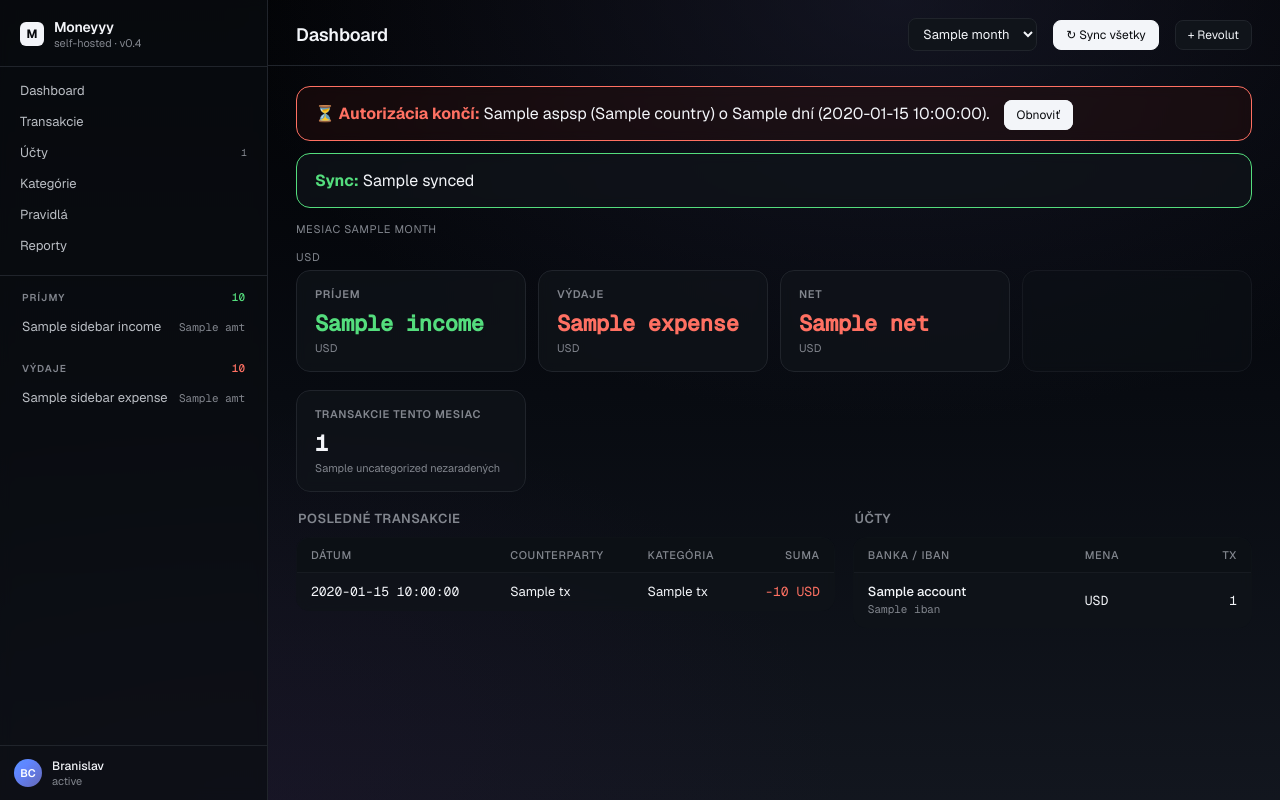
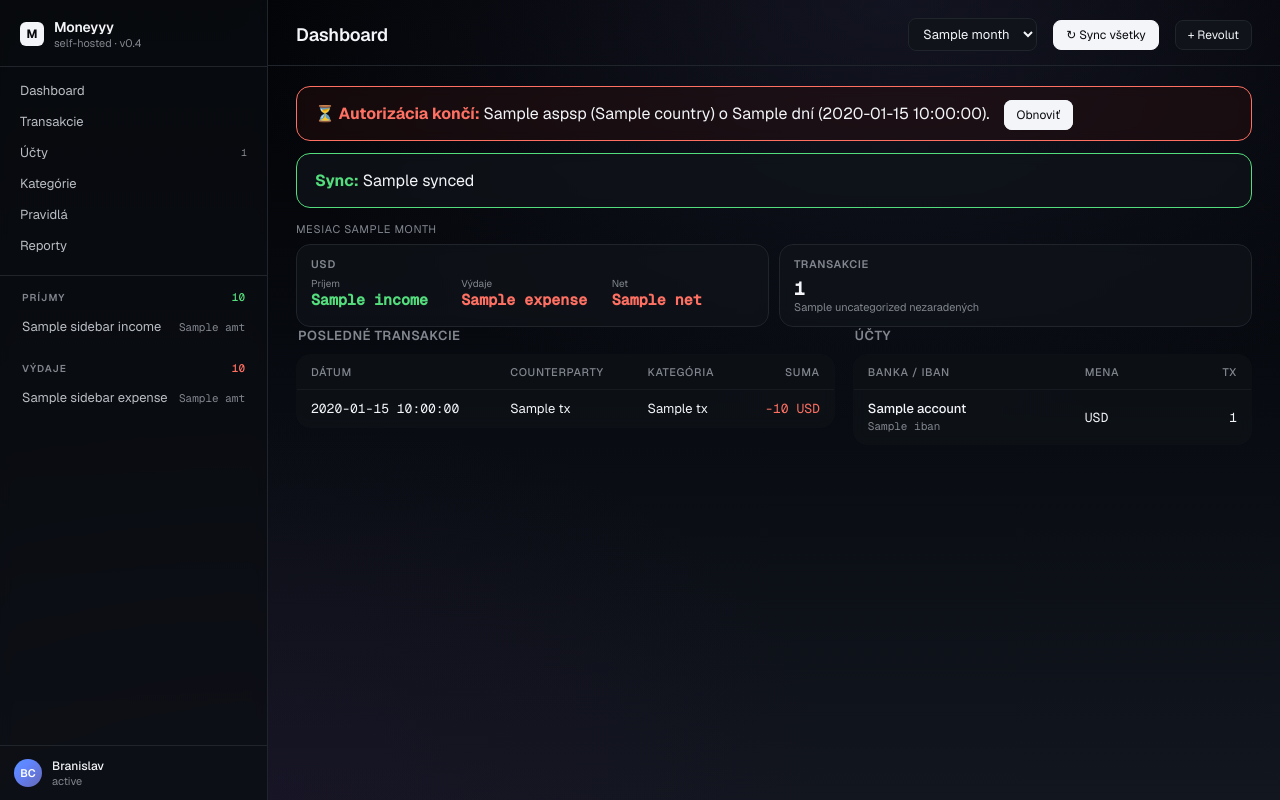
Before and after one commit to branislav0/finance-dashboard, a FastAPI app: template src/finance/templates/dashboard.html in a window 1280 px wide. Run offline with FastAPI, Linux system fonts and the light colour scheme; the template is opened without the code that fills it: most values are stand-ins (such as "Sample title", 1, 10 or a date in 2020).

Commit message:
ui(dashboard): compact per-currency KPI cards (3 cols inside one card)

```diff
--- a/src/finance/templates/dashboard.html
+++ b/src/finance/templates/dashboard.html
@@ -25,35 +25,30 @@
   Mesiac {{ month }}
 </div>
 
+<div style="display:grid; grid-template-columns: repeat(auto-fit, minmax(280px, 1fr)); gap:10px;">
   {% for c in kpi.currencies %}
-  <div style="font-size:11px; color:var(--ink-3); text-transform:uppercase; letter-spacing:0.06em; margin:14px 0 6px;">
-    {{ c.currency }}
+    <div class="card" style="padding:12px 14px;">
+      <div class="label" style="margin-bottom:6px;">{{ c.currency }}</div>
+      <div style="display:grid; grid-template-columns: 1fr 1fr 1fr; gap:8px;">
+        <div>
+          <div style="font-size:10px; color:var(--ink-3);">Príjem</div>
+          <div class="pos mono tnum" style="font-size:15px; font-weight:600;">{{ c.income }}</div>
         </div>
-  <div class="kpi-grid">
-    <div class="card">
-      <div class="label">Príjem</div>
-      <div class="value pos mono tnum">{{ c.income }}</div>
-      <div class="delta">{{ c.currency }}</div>
+        <div>
+          <div style="font-size:10px; color:var(--ink-3);">Výdaje</div>
+          <div class="neg mono tnum" style="font-size:15px; font-weight:600;">{{ c.expense }}</div>
         </div>
-    <div class="card">
-      <div class="label">Výdaje</div>
-      <div class="value neg mono tnum">{{ c.expense }}</div>
-      <div class="delta">{{ c.currency }}</div>
+        <div>
+          <div style="font-size:10px; color:var(--ink-3);">Net</div>
+          <div class="mono tnum {% if c.net_pos %}pos{% else %}neg{% endif %}" style="font-size:15px; font-weight:600;">{{ c.net }}</div>
         </div>
-    <div class="card">
-      <div class="label">Net</div>
-      <div class="value mono tnum {% if c.net_pos %}pos{% else %}neg{% endif %}">{{ c.net }}</div>
-      <div class="delta">{{ c.currency }}</div>
       </div>
-    <div class="card" style="opacity:0.6;"></div>
     </div>
   {% endfor %}
-
-<div class="kpi-grid" style="margin-top:14px;">
-  <div class="card">
-    <div class="label">Transakcie tento mesiac</div>
-    <div class="value mono tnum">{{ kpi.count }}</div>
-    <div class="delta">{{ kpi.uncategorized }} nezaradených</div>
+  <div class="card" style="padding:12px 14px;">
+    <div class="label" style="margin-bottom:6px;">Transakcie</div>
+    <div class="mono tnum" style="font-size:18px; font-weight:600;">{{ kpi.count }}</div>
+    <div style="font-size:11px; color:var(--ink-3);">{{ kpi.uncategorized }} nezaradených</div>
   </div>
 </div>
 
```
Lines whose indentation alone changed are shown as unchanged.
